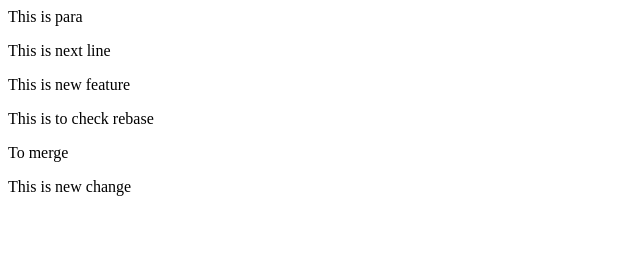
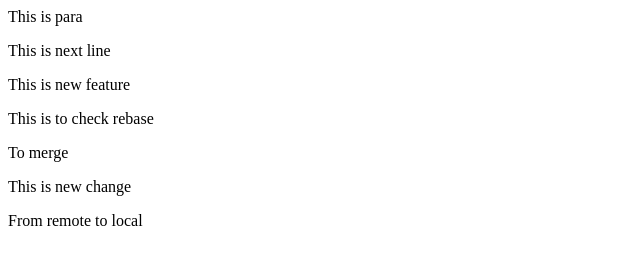
Before and after one commit to amagicman001/my-first-repo, a plain HTML site: page index.html in a window 1280 px wide. Shown: the whole page, without its empty margins (0-640 px from the left). Drawn offline with Linux system fonts and the light colour scheme.

Commit message:
from remote to local

```diff
--- a/index.html
+++ b/index.html
@@ -6,3 +6,4 @@
         <p>This is new change
 
         </p>
+<p>From remote to local</p>
```
